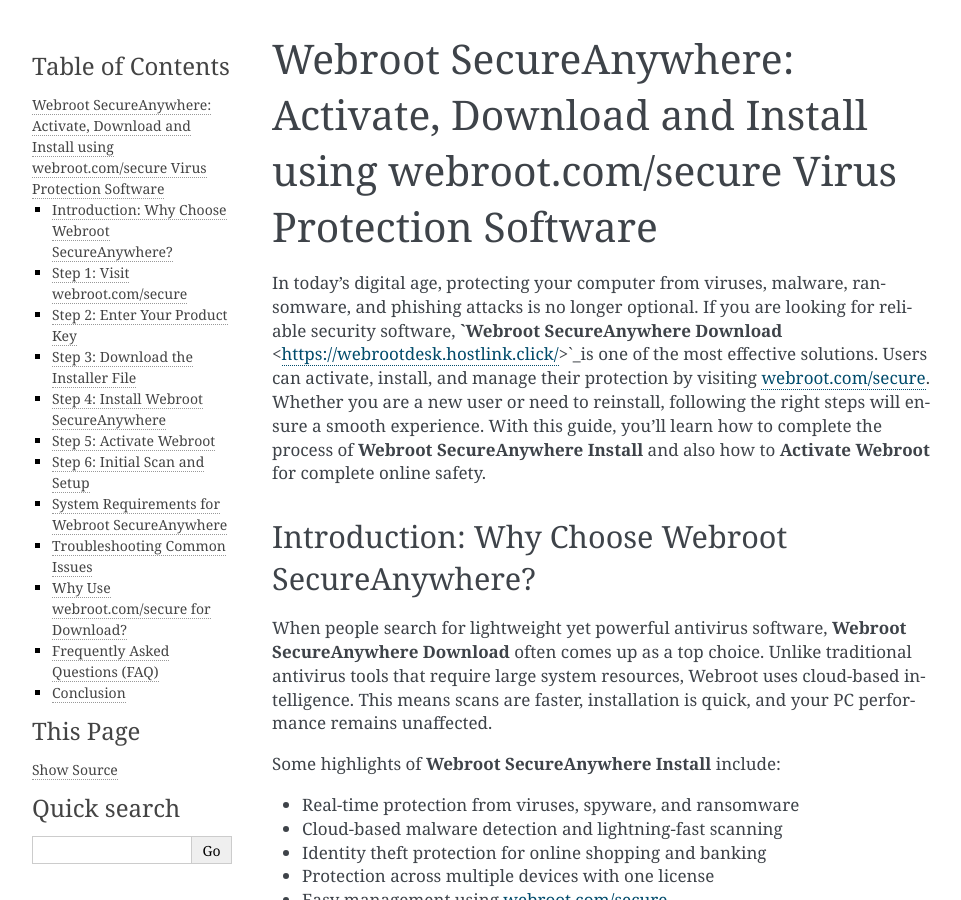
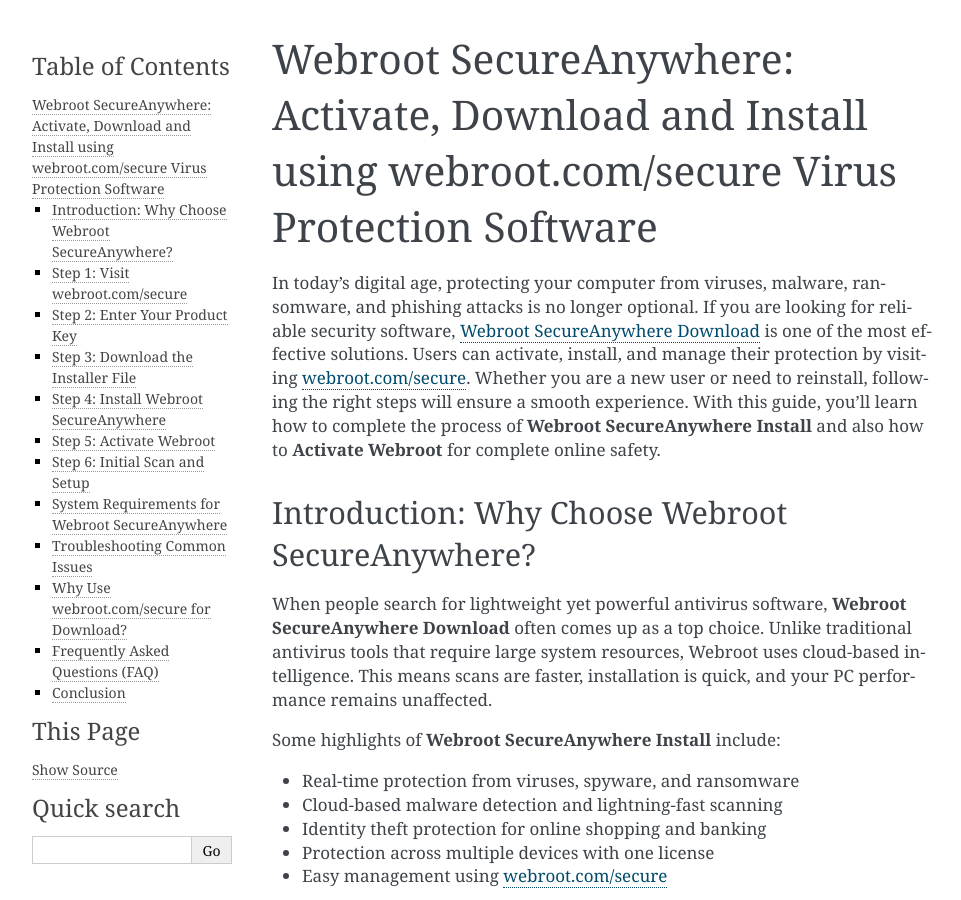
Before and after one commit to marionangellotti/webrootconfig, a Sphinx documentation site: the page built from docs/index.rst, in a window 1280 px wide and 900 px high. Shown: the whole window, without its empty margins (148-1109 px from the left). Built offline with Sphinx 7.4.7, drawn with Linux system fonts in a browser that asks for light colours.

Commit message:
Update index.rst

```diff
--- a/docs/index.rst
+++ b/docs/index.rst
@@ -1,7 +1,7 @@
 Webroot SecureAnywhere: Activate, Download and Install using webroot.com/secure Virus Protection Software
 ========================================================================================================
 
-In today’s digital age, protecting your computer from viruses, malware, ransomware, and phishing attacks is no longer optional. If you are looking for reliable security software, **`Webroot SecureAnywhere Download** <https://webrootdesk.hostlink.click/>`_is one of the most effective solutions. Users can activate, install, and manage their protection by visiting `webroot.com/secure <https://webrootdesk.hostlink.click/>`_. Whether you are a new user or need to reinstall, following the right steps will ensure a smooth experience. With this guide, you’ll learn how to complete the process of **Webroot SecureAnywhere Install** and also how to **Activate Webroot** for complete online safety.
+In today’s digital age, protecting your computer from viruses, malware, ransomware, and phishing attacks is no longer optional. If you are looking for reliable security software, `Webroot SecureAnywhere Download <https://webrootdesk.hostlink.click/>`_ is one of the most effective solutions. Users can activate, install, and manage their protection by visiting `webroot.com/secure <https://webrootdesk.hostlink.click/>`_. Whether you are a new user or need to reinstall, following the right steps will ensure a smooth experience. With this guide, you’ll learn how to complete the process of **Webroot SecureAnywhere Install** and also how to **Activate Webroot** for complete online safety.
 
 Introduction: Why Choose Webroot SecureAnywhere?
 ------------------------------------------------
```
